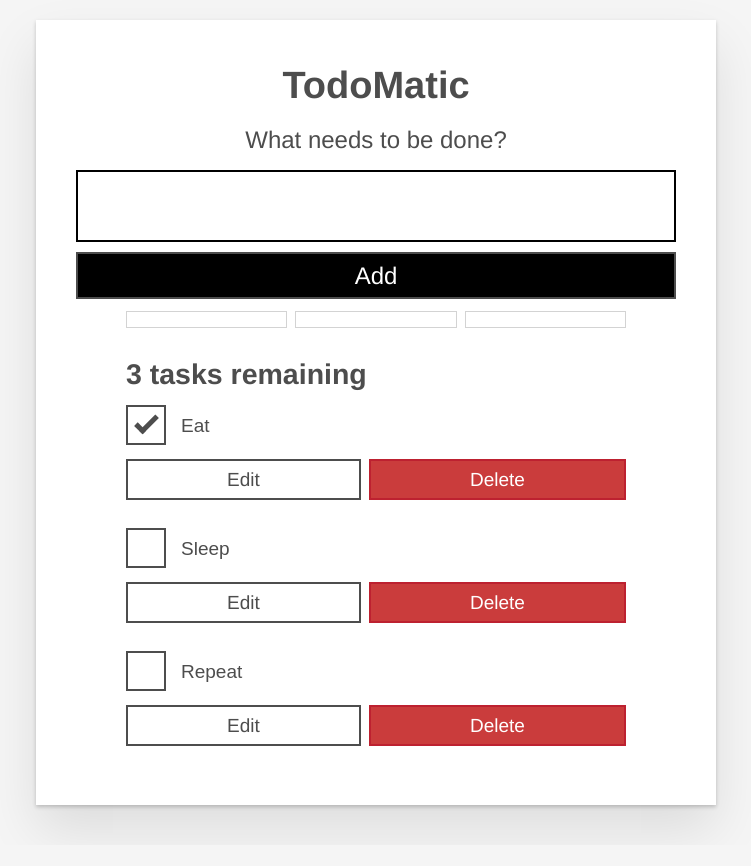
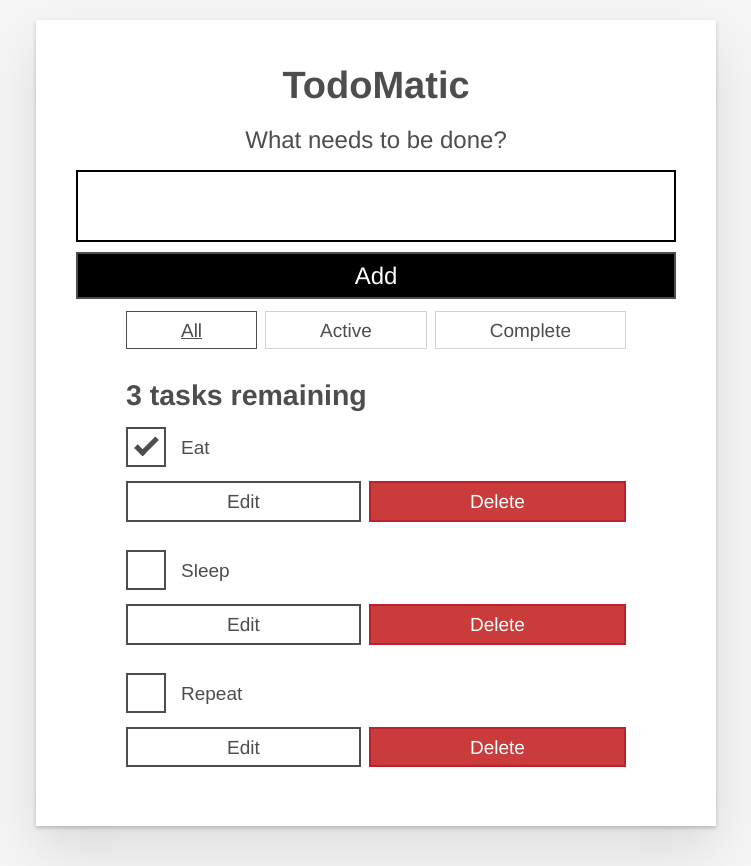
Before and after one commit to dengeist/moz-todo-react, a React (Create React App) app: page / in a window 1280 px wide. Shown: the whole page, without its empty margins (264-1015 px from the left). Before the commit the page ends 845 px from the top, so only its background shows below. Built offline with nearby package versions, Linux system fonts and the light colour scheme.

Commit message:
Implement filtering in App file

```diff
--- a/src/components/App.js
+++ b/src/components/App.js
@@ -7,15 +7,51 @@ import Form from "./Form";
 import FilterButton from "./FilterButton";
 import Todo from "./Todo";
 
+const FILTER_MAP = {
+  All: () => true,
+  Active: task => !task.completed,
+  Complete: task => task.completed
+};
+
 function App(props) {
+  const [filter, setFilter] = useState("All");
   const [tasks, setTasks] = useState(props.tasks);
-  const taskList = tasks.map(task => (
-    <Todo {...task} deleteTask={deleteTask} editTask={editTask} key={task.id} />
+
+  const filterList = Object.keys(FILTER_MAP).map(name => (
+    <FilterButton
+      key={name}
+      name={name}
+      isPressed={name === filter}
+      setFilter={setFilter}
+    />
   ));
+  const taskList = tasks
+    .filter(FILTER_MAP[filter])
+    .map(task => (
+      <Todo
+        {...task}
+        checkTask={checkTask}
+        deleteTask={deleteTask}
+        editTask={editTask}
+        key={task.id}
+      />
+    ));
 
   function addTask(name) {
     const newTask = { id: nanoid(), name: name, completed: false };
     setTasks([...tasks, newTask]);
+  }
+
+  function checkTask(id) {
+    const updatedTaskList = tasks.map(task => {
+      // if this task has the same ID as the edited task
+      if (id === task.id) {
+        // reassign the task's name
+        task.completed = !task.completed;
+      }
+      return task;
+    });
+    setTasks(updatedTaskList);
   }
 
   function deleteTask(id) {
@@ -35,15 +71,12 @@ function App(props) {
     setTasks(editedTaskList);
   }
 
+  const headingText = taskList.length + " tasks remaining";
   return (
     <div className="todoapp stack-large">
       <Form addTask={addTask} />
-      <div className="filters btn-group stack-exception">
-        <FilterButton />
-        <FilterButton />
-        <FilterButton />
-      </div>
-      <h2 id="list-heading">3 tasks remaining</h2>
+      <div className="filters btn-group stack-exception">{filterList}</div>
+      <h2 id="list-heading">{headingText}</h2>
       <ul
         role="list"
         className="todo-list stack-large stack-exception"
--- a/src/components/Todo.js
+++ b/src/components/Todo.js
@@ -48,7 +48,12 @@ export default function Todo(props) {
   const viewTemplate = (
     <div className="stack-small">
       <div className="c-cb">
-        <input id={props.id} type="checkbox" defaultChecked={props.completed} />
+        <input
+          id={props.id}
+          type="checkbox"
+          checked={props.completed}
+          onChange={() => props.checkTask(props.id)}
+        />
         <label className="todo-label" htmlFor={props.id}>
           {props.name}
         </label>
```
